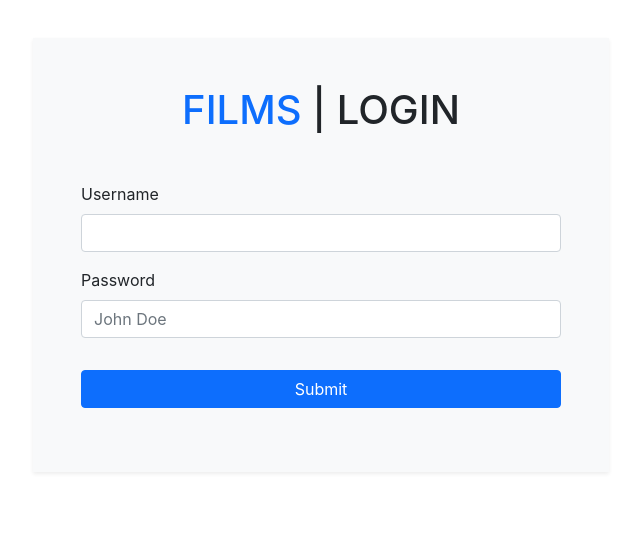
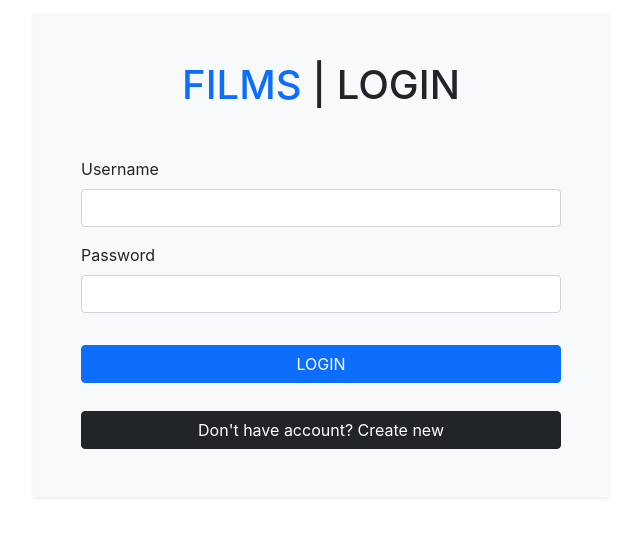
Before and after one commit to DoniAbeje/hire-vibes-assignment-frontend, a Next.js app: page /login in a window 1280 px wide. Shown: the part 145-682 px from the top of the page, without its empty margins (319-959 px from the left). Built offline with nearby package versions, Linux system fonts and the light colour scheme.

Commit message:
remove placeholder and add regiser button

```diff
--- a/pages/login.js
+++ b/pages/login.js
@@ -6,7 +6,9 @@ export default function Login() {
     >
       <form className="bg-light p-5 shadow-sm">
         <div class="mb-3" style={{ width: "30rem" }}>
-          <h1 className="mb-5 text-center"><span className="text-primary">FILMS</span> | LOGIN</h1>
+          <h1 className="mb-5 text-center">
+            <span className="text-primary">FILMS</span> | LOGIN
+          </h1>
           <label for="username-input" class="form-label">
             Username
           </label>
@@ -21,16 +23,14 @@ export default function Login() {
           <label for="password-input" class="form-label">
             Password
           </label>
-          <input
-            type="password"
-            class="form-control"
-            id="password-input"
-            placeholder="John Doe"
-          />
+          <input type="password" class="form-control" id="password-input" />
         </div>
         <div class="d-grid gap-2">
           <button type="submit" class="btn btn-primary mt-3 mb-3">
-            Submit
+            LOGIN
+          </button>
+          <button type="button" class="btn btn-dark btn mt-1">
+            Don't have account? Create new
           </button>
         </div>
       </form>
```
